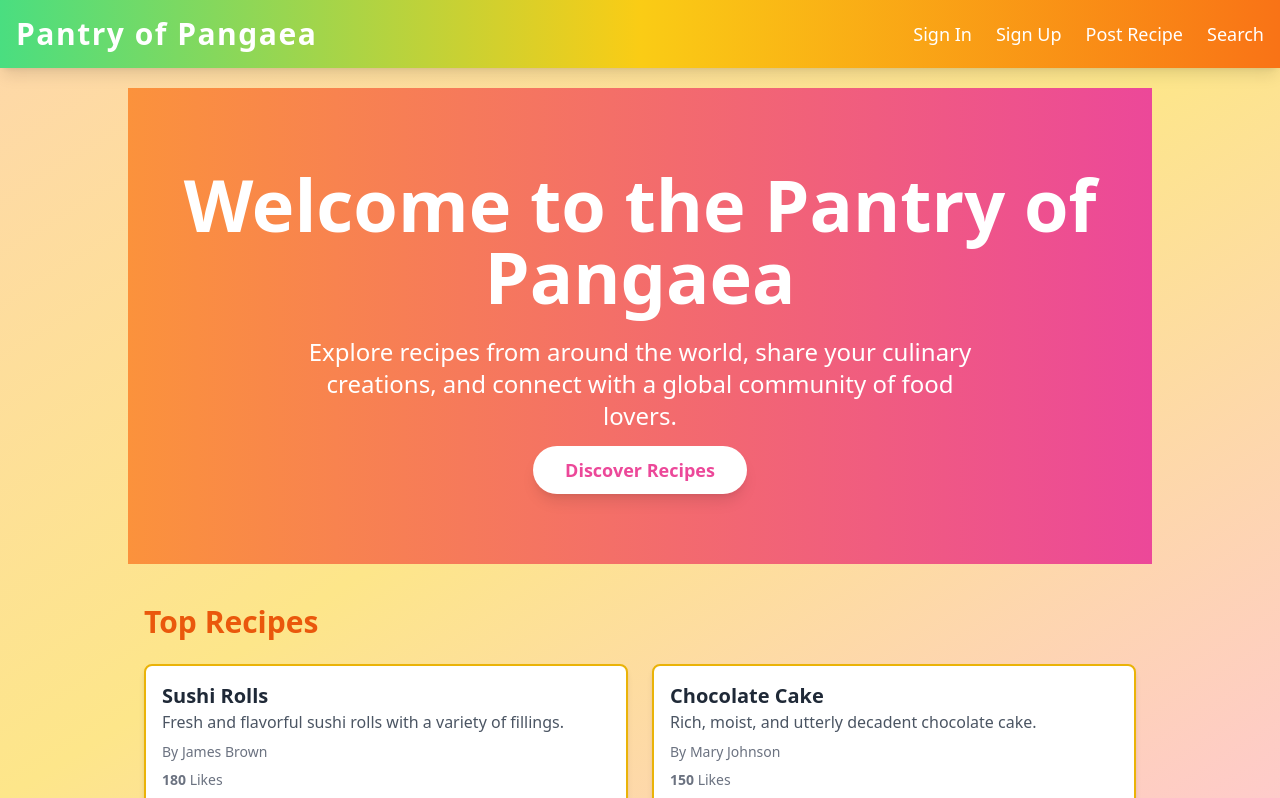
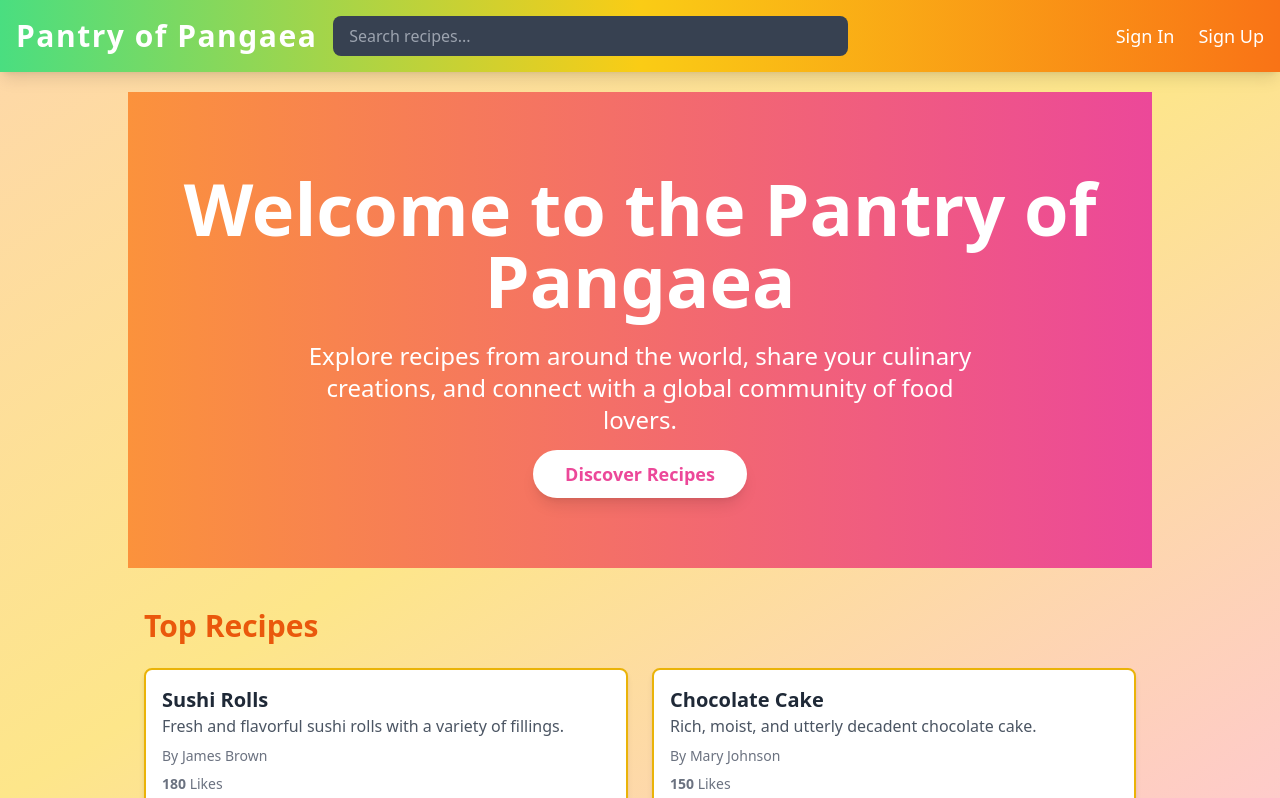
Before and after one commit to Geaboi/pantryofpangaea, a Next.js app: page / in a window 1280 px wide. Shown: the top 798 px of the page. Built offline with nearby package versions, Linux system fonts and the light colour scheme; no server answers.

Commit message:
Update header, add search bar

```diff
--- a/components/header.tsx
+++ b/components/header.tsx
@@ -1,20 +1,18 @@
-"use client";
-
 import Link from "next/link";
 import { usePathname } from "next/navigation";
-import { useState } from "react";
+import { createClient } from "@/utils/supabase/server";
+import SearchBar from "@/components/search-bar";
 
-export default function Header() {
-  const pathname = usePathname();
-  const [isSearchActive, setIsSearchActive] = useState(false);
+export default async function Header() {
+  const supabase = await createClient();
 
-  const isSignInPage = pathname === "/sign-in";
-  const isSignUpPage = pathname === "/sign-up";
+  const {
+    data: { user },
+  } = await supabase.auth.getUser();
 
   return (
     <header
       className="bg-gradient-to-r from-green-400 via-yellow-400 to-orange-500 text-white shadow-lg w-full"
-      onMouseLeave={() => setIsSearchActive(false)} // Fade out when cursor leaves the header
     >
       <nav className="container mx-auto px-4 py-4 flex justify-between items-center relative">
         {/* Logo */}
@@ -22,27 +20,45 @@ export default function Header() {
           <Link href="/">Pantry of Pangaea</Link>
         </div>
 
+        {/* Search Bar */}
+        <SearchBar />
+        {/*
+        <div className="flex-grow mx-4">
+          <form onSubmit={handleSubmit}>
+            <input
+              type="text"
+              placeholder="Search recipes..."
+              className="w-full px-4 py-2 rounded-lg bg-gray-700 text-gray-100 placeholder-gray-400 focus:outline-none focus:ring-2 focus:ring-gray-500"
+            />
+            <button type="submit" style={{display: "none"}} />
+          </form>
+        </div>
+        */}
+
         {/* Navigation Area */}
         <div className="flex-grow flex justify-end items-center space-x-6 text-lg">
-          {!isSearchActive && (
-            <>
-              {!isSignInPage && (
+          {/* NOT Signed In */}
+          {!user && <>
             <Link href="/sign-in" className="hover:underline">
               Sign In
             </Link>
-              )}
-              {!isSignUpPage && (
             <Link href="/sign-up" className="hover:underline">
               Sign Up
             </Link>
-              )}
-              <Link href="/post-recipe" className="hover:underline">
+          </>}
+
+          {/* Signed In */}
+          {user && <>
+            <Link href="/post" className="hover:underline">
               Post Recipe
             </Link>
-            </>
-          )}
+            <Link href="/ERRORPAGE" className="hover:underline">
+              Log Out
+            </Link>
+          </>}
 
           {/* Search Button */}
+          {/*
           <div
             className={`hover:cursor-pointer transition-all duration-500 ${
               isSearchActive ? "opacity-0 pointer-events-none" : ""
@@ -51,9 +67,10 @@ export default function Header() {
           >
             Search
           </div>
+          */}
 
           {/* Search Bar */}
-          {isSearchActive && (
+          {/*
           <div className="absolute right-4 w-[400px] transition-transform duration-500 ease-in-out">
             <input
               type="text"
@@ -61,7 +78,7 @@ export default function Header() {
               className="w-full px-4 py-2 bg-white text-gray-800 border border-yellow-400 rounded-md shadow-lg focus:outline-none focus:ring-2 focus:ring-yellow-500 transition-all duration-300"
             />
           </div>
-          )}
+          */}
         </div>
       </nav>
     </header>
--- /dev/null
+++ b/components/search-bar.tsx
@@ -0,0 +1,35 @@
+"use client";
+
+import { useSearchParams, useRouter } from "next/navigation";
+import { FormEvent, useState } from "react";
+
+export default function SearchBar() {
+    const [query, setQuery] = useState("");
+    const searchParams = useSearchParams();
+    const router = useRouter();
+
+    function handleSubmit(e: FormEvent<HTMLFormElement>) {
+        // Prevent the form from doing default behavior
+        e.preventDefault();
+
+        // Make new searchParams
+        const params = new URLSearchParams(searchParams.toString());
+        params.set("query", query);
+
+        // Redirect to search
+        router.push("/results?" + params.toString());
+    }
+
+    return (<div className="flex-grow mx-4">
+        <form onSubmit={handleSubmit}>
+            <input
+                type="text"
+                placeholder="Search recipes..."
+                className="w-full px-4 py-2 rounded-lg bg-gray-700 text-gray-100 placeholder-gray-400 focus:outline-none focus:ring-2 focus:ring-gray-500"
+                value={query}
+                onChange={(elem) => setQuery(elem.target.value)}
+            />
+            <button type="submit" style={{display: "none"}} />
+        </form>
+    </div>);
+}
```
Also changed, not shown: utils/supabase/middleware.ts (+6 -6 lines). Lines whose indentation alone changed are shown as unchanged.
